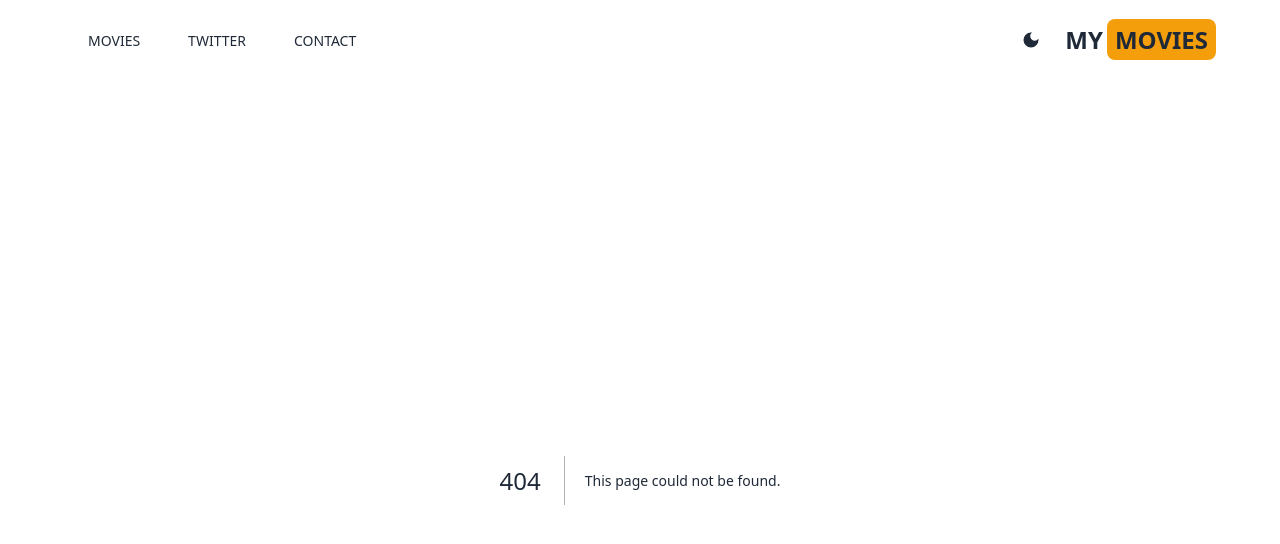
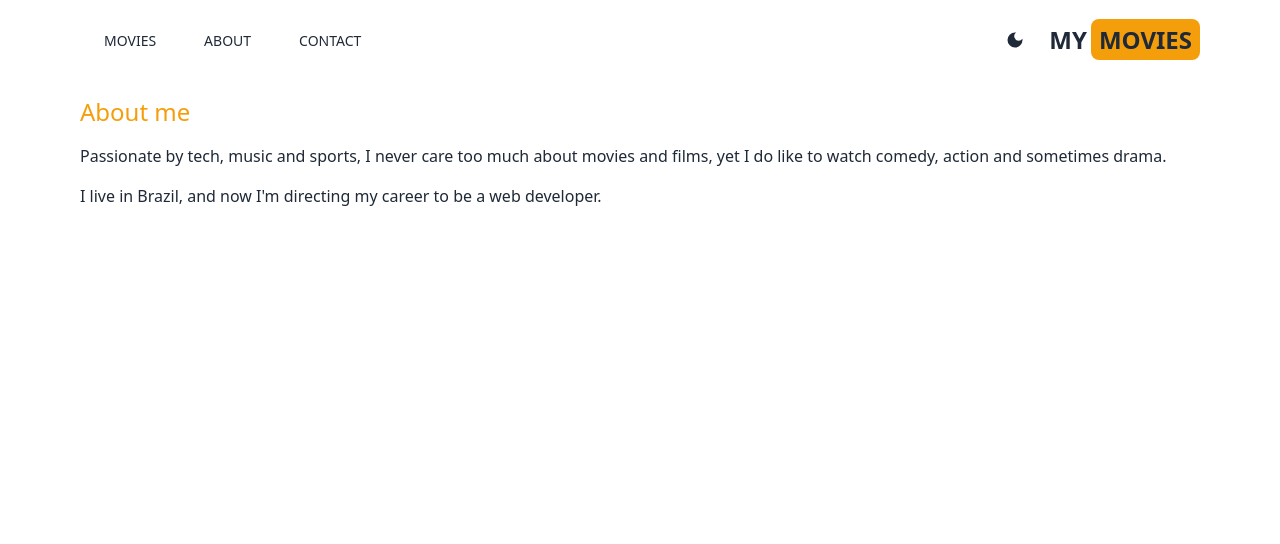
Before and after one commit to devsakae/imdbclone, a Next.js app: page /about in a window 1280 px wide. Before the commit this address had no page. Shown: the top 544 px of the page. Built offline with nearby package versions, Linux system fonts and the light colour scheme.

Commit message:
feat: fetch tmdb installed

```diff
--- /dev/null
+++ b/src/app/about/page.jsx
@@ -0,0 +1,9 @@
+export default function About() {
+  return (
+    <div className="max-w-6xl mx-auto p-4 space-y-4">
+      <h1 className="text-2xl font-medium text-amber-500">About me</h1>
+      <p>Passionate by tech, music and sports, I never care too much about movies and films, yet I do like to watch comedy, action and sometimes drama.</p>
+      <p>I live in Brazil, and now I'm directing my career to be a web developer.</p>
+    </div>
+  )
+}
--- a/src/app/page.jsx
+++ b/src/app/page.jsx
@@ -1,11 +1,17 @@
-import { Inter } from 'next/font/google'
+const API_KEY = process.env.API_KEY;
 
-const inter = Inter({ subsets: ['latin'] })
+export default async function Home({ searchParams }) {
+  const genre = searchParams.genre || 'fetchTrending';
+  const res = await fetch(`https://api.themoviedb.org/3/${ genre === 'fetchTopRated' ? 'movie/top_rated' : 'trending/all/week' }?api_key=${API_KEY}&language=en-US&page=1`, {
+    next: { revalidate: 10000 }
+  });
+  if (!res.ok) throw new Error('Some error ocurred.');
+  const data = await res.json();
+  const results = data.results;
 
-export default function Home() {
   return (
-   <>
-    <h1>Movies I liked</h1>
-   </>
+    <>
+      { results.map((r) => (<p>{ r.title }</p>)) }
+    </>
   )
 }
--- a/src/components/Header.jsx
+++ b/src/components/Header.jsx
@@ -1,19 +1,18 @@
 import Link from 'next/link';
 import { AiOutlineMail } from 'react-icons/ai';
-import { BsFilm } from 'react-icons/bs';
-import { SlSocialTwitter } from 'react-icons/sl';
+import { BsFilm, BsInfoSquare } from 'react-icons/bs';
 import DarkModeSwitch from './DarkModeSwitch';
 import MenuItem from './MenuItem';
 
 export default function Header() {
   return (
-    <div className='flex justify-between mx-2 max-w-6xl sm:mx-auto items-center py-6'>
+    <div className='flex justify-between mx-4 p-4 max-w-6xl sm:mx-auto items-center py-6'>
       <div className='flex'>
         <MenuItem title={'MOVIES'} address={'/'} Icon={ BsFilm } />
-        <MenuItem title={'TWITTER'} address={'http://twitter.com/Sakae'} Icon={ SlSocialTwitter } />
-        <MenuItem title={'CONTACT'} address={'/contact'} Icon={ AiOutlineMail } />
+        <MenuItem title={'ABOUT'} address={'/about'} Icon={ BsInfoSquare } />
+        <MenuItem title={'CONTACT'} address={'https://b09bz2i5ujx.typeform.com/to/QMUuYZVd'} Icon={ AiOutlineMail } />
       </div>
-      <div className='flex items-center space-x-5'>
+      <div className='flex items-center space-x-5 p-x-4'>
         <DarkModeSwitch />
         <Link href="/">
           <h2 className='text-2xl'>
```
Also changed, not shown: 1 other file (tests, documents, lock files or other folders).
